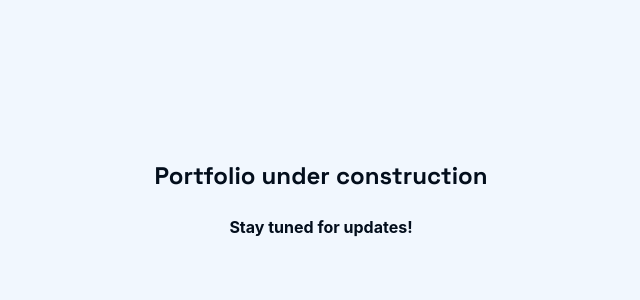
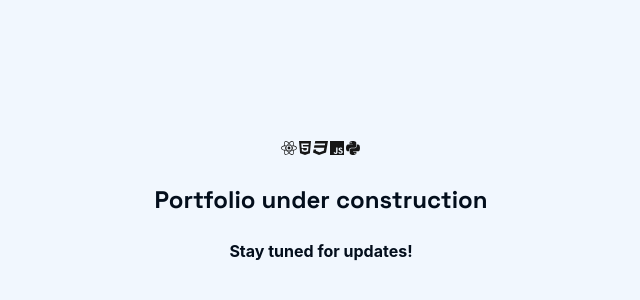
Before and after one commit to OLopezE/my-portfolio, a React (Vite) app: page / in a window 1280 px wide. Shown: the part 1478-1778 px from the top of the page, without its empty margins (319-959 px from the left). Built offline with nearby package versions, Linux system fonts and the light colour scheme.

Commit message:
starting the marquee

```diff
--- a/src/MyApp.jsx
+++ b/src/MyApp.jsx
@@ -6,7 +6,8 @@ import {
   Building,
   FireLinkShrine,
   MeetMe,
-  ContactMe
+  ContactMe,
+  MyTechStack
 } from './views';
 
 const MyApp = () => {
@@ -16,6 +17,7 @@ const MyApp = () => {
     <Main palette={myPalette}>
       <FireLinkShrine />
       <MeetMe />
+      <MyTechStack />
       <Building />
       <ContactMe />
     </Main>
--- a/src/views/index.js
+++ b/src/views/index.js
@@ -2,10 +2,12 @@ import FireLinkShrine from "./firelinkShrine";
 import MeetMe from "./meetMe";
 import ContactMe from "./contactMe";
 import Building from "./building";
+import MyTechStack from "./techstack";
 
 export {
   Building,
   FireLinkShrine,
   MeetMe,
-  ContactMe
+  ContactMe,
+  MyTechStack
 };
--- a/src/views/techstack/MyTechStack.jsx
+++ b/src/views/techstack/MyTechStack.jsx
@@ -1,8 +1,24 @@
 import React from 'react'
+
+import {
+  FaReact,
+  FaHtml5,
+  FaCss3,
+  FaPython
+ } from 'react-icons/fa'
+import { IoLogoJavascript } from 'react-icons/io5';
+
+import MyTechStackSection from './TechStack.style';
 
 const MyTechStack = () => {
   return (
-    <div>MyTechStack</div>
+    <MyTechStackSection>
+      <FaReact />
+      <FaHtml5 />
+      <FaCss3 />
+      <IoLogoJavascript />
+      <FaPython />
+    </MyTechStackSection>
   )
 }
 
--- /dev/null
+++ b/src/views/techstack/TechStack.style.js
@@ -0,0 +1,7 @@
+import styled from "styled-components";
+
+const MyTechStackSection = styled.div`
+  > svg {}
+`;
+
+export default MyTechStackSection;
```
